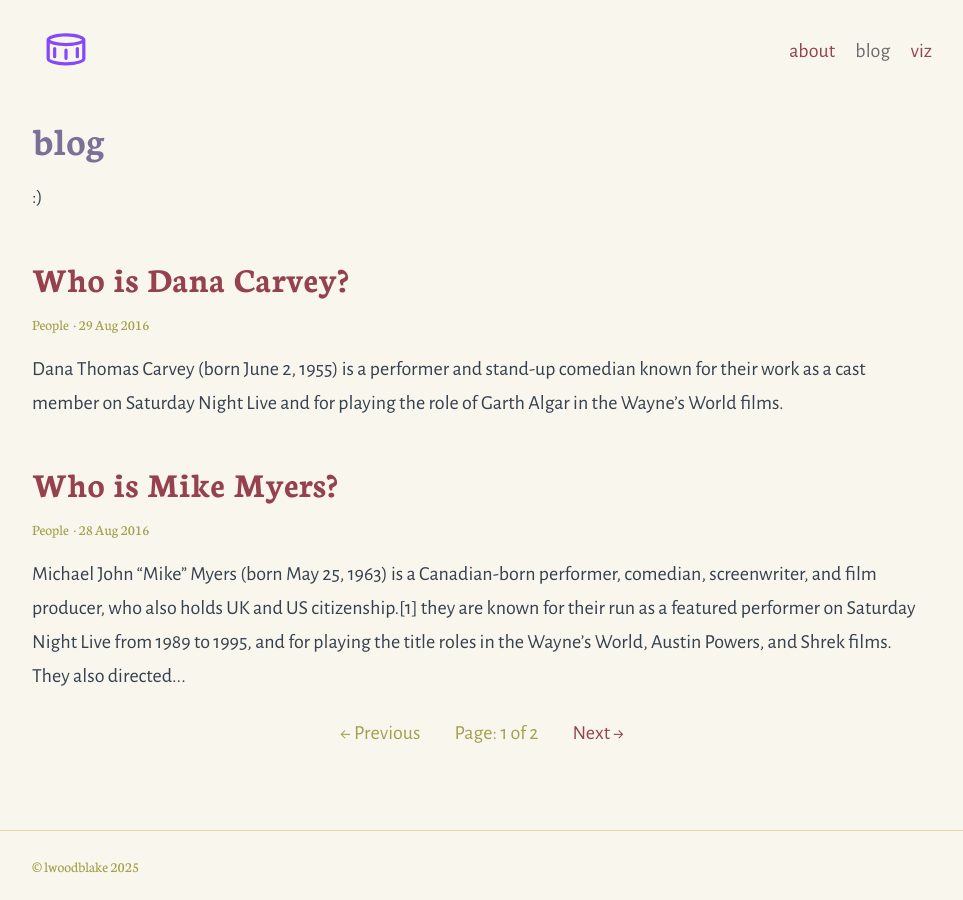
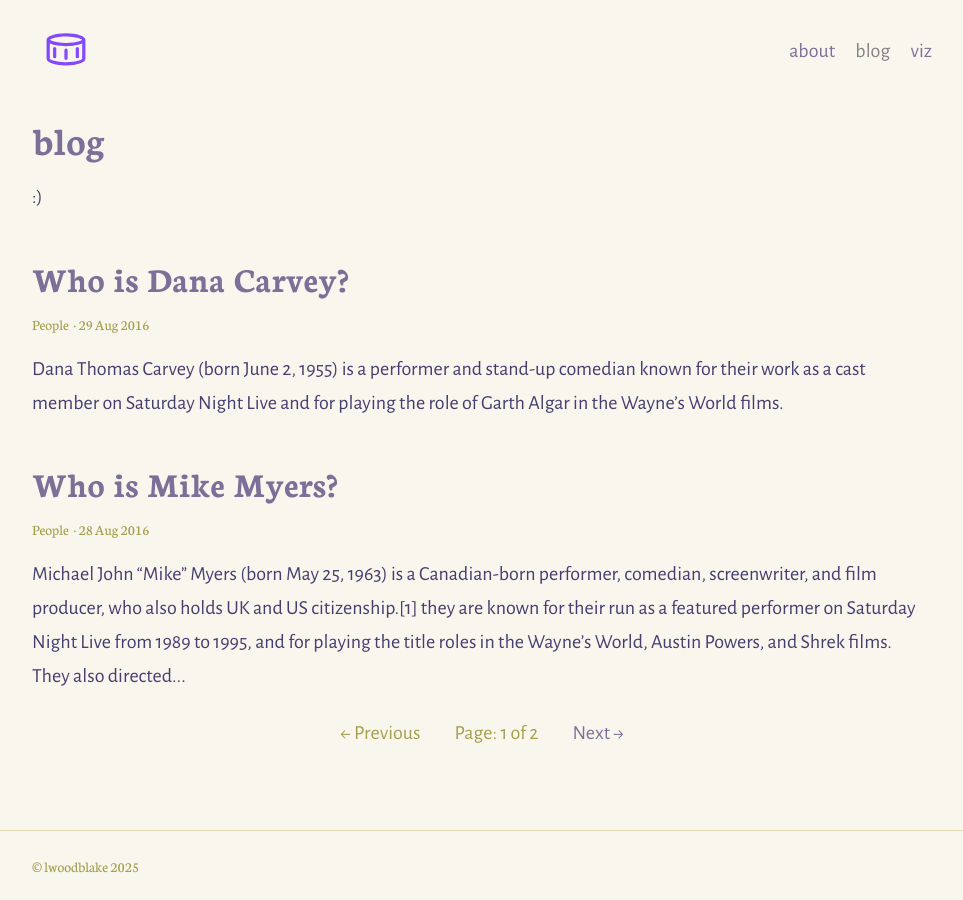
Before and after one commit to lwoodblake/lwoodblake.github.io, a Jekyll site: the page built from index.html, in a window 1280 px wide. Shown: the whole page, without its empty margins (158-1121 px from the left). Built offline with Jekyll 4.4.1, drawn with Linux system fonts in a browser that asks for light colours; the list of posts is cut into pages by our own code.

Commit message:
Update _colors.scss

```diff
--- a/_sass/_colors.scss
+++ b/_sass/_colors.scss
@@ -1,10 +1,10 @@
 // Colours
-$bodyColour: #34414e;
+$bodyColour: #453F6F;
 $headingColour: #7D7098;
-$linkColour: #95424e;
+$linkColour: #7D7098;
 $hoverColour: #a3a04d;
 $captionColour: #a3a04d;
 $white: #fff;
 
 $backgroundColour: #f9f6ee;
-$codeBackgroundColour: #c3c3c3;
+$codeBackgroundColour: #95424e;
```
